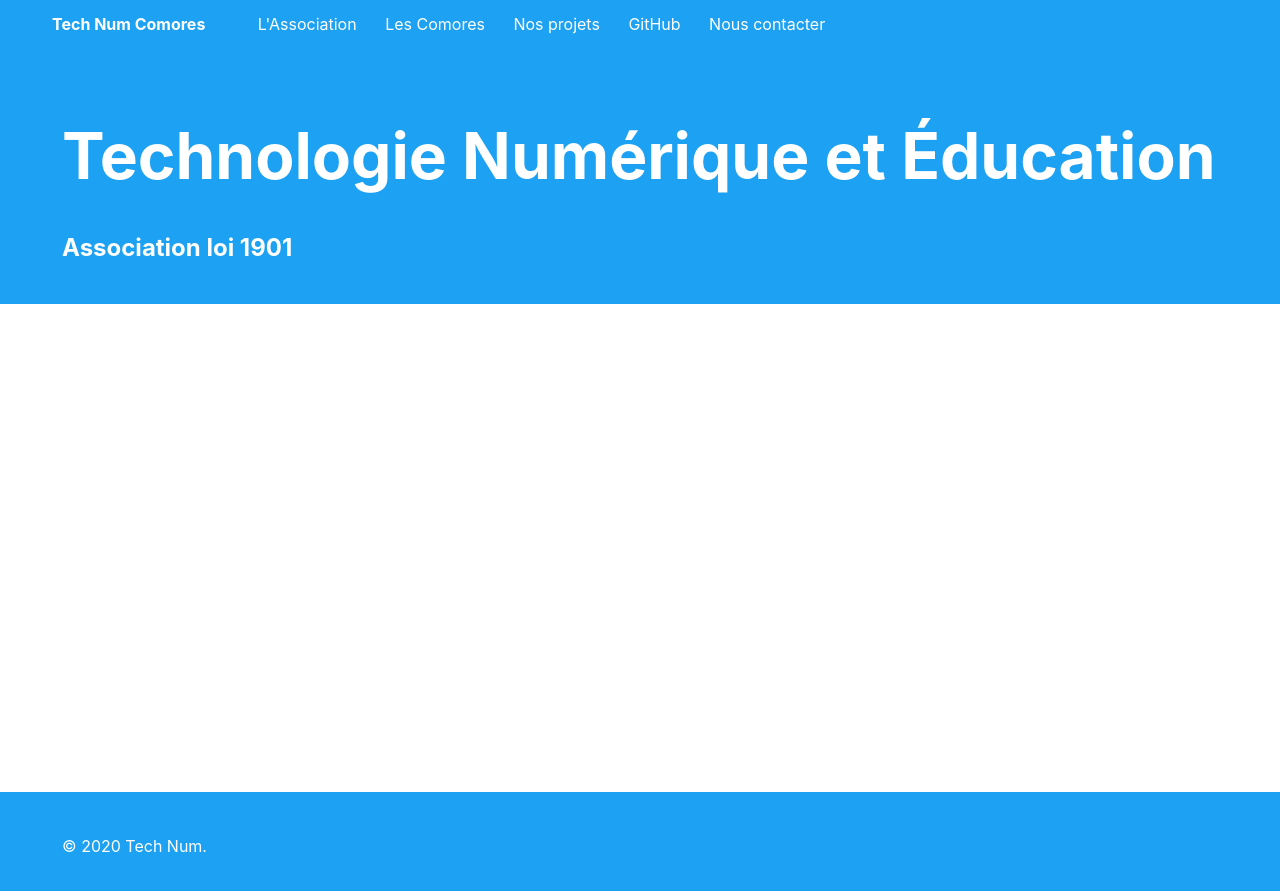
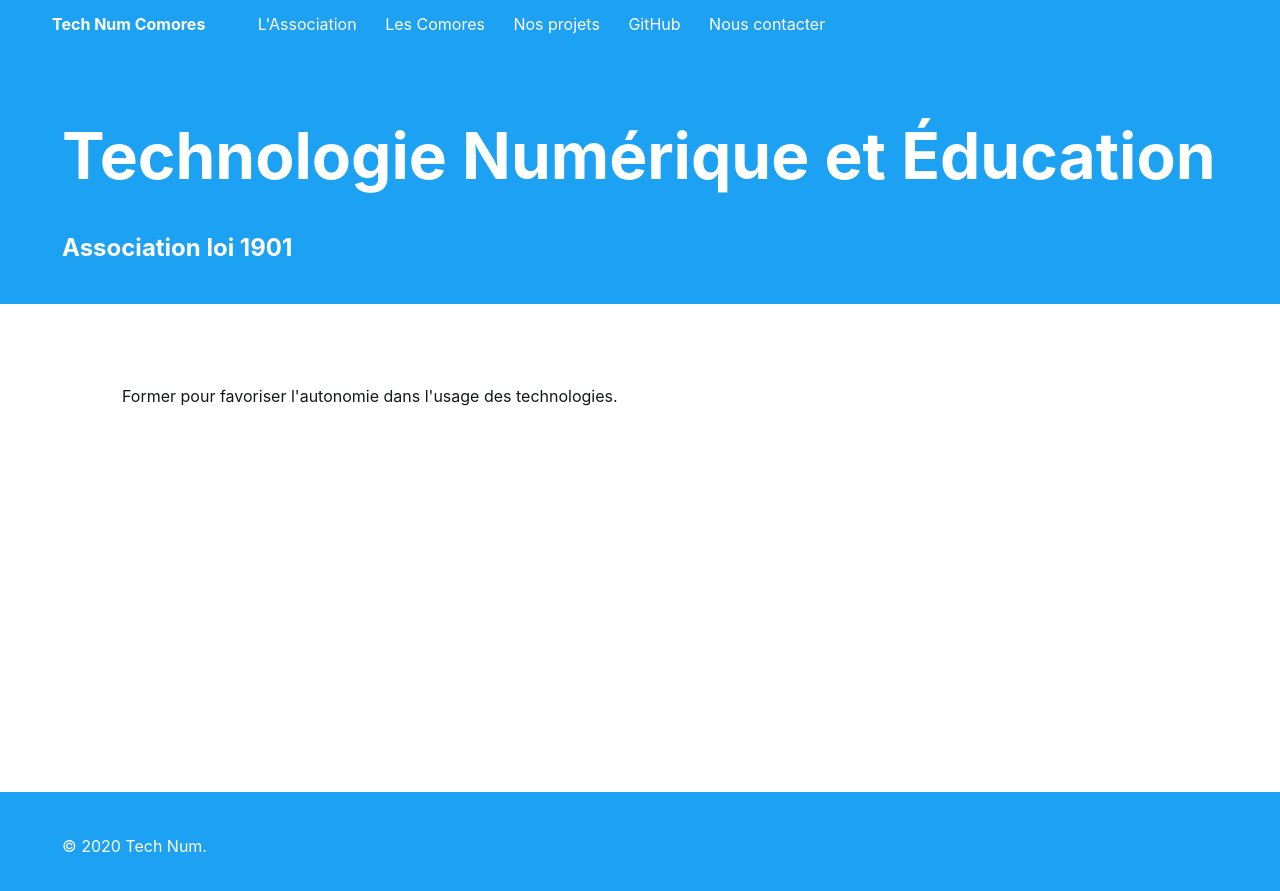
Before and after one commit to tech-num/test, a Jekyll site: the page built from association.html, in a window 1280 px wide. Shown: the top 891 px of the page. Built offline with Jekyll 4.4.1, drawn with Linux system fonts in a browser that asks for light colours.

Commit message:
Update association.html

```diff
--- a/association.html
+++ b/association.html
@@ -19,6 +19,7 @@ custom_js: memberships.js
 
 <div class="section">
 	<div class="Grid membership-container container">
+            <p class="center-left">Former pour favoriser l'autonomie dans l'usage des technologies. </p>
 
 	</div>
 </div>
```
